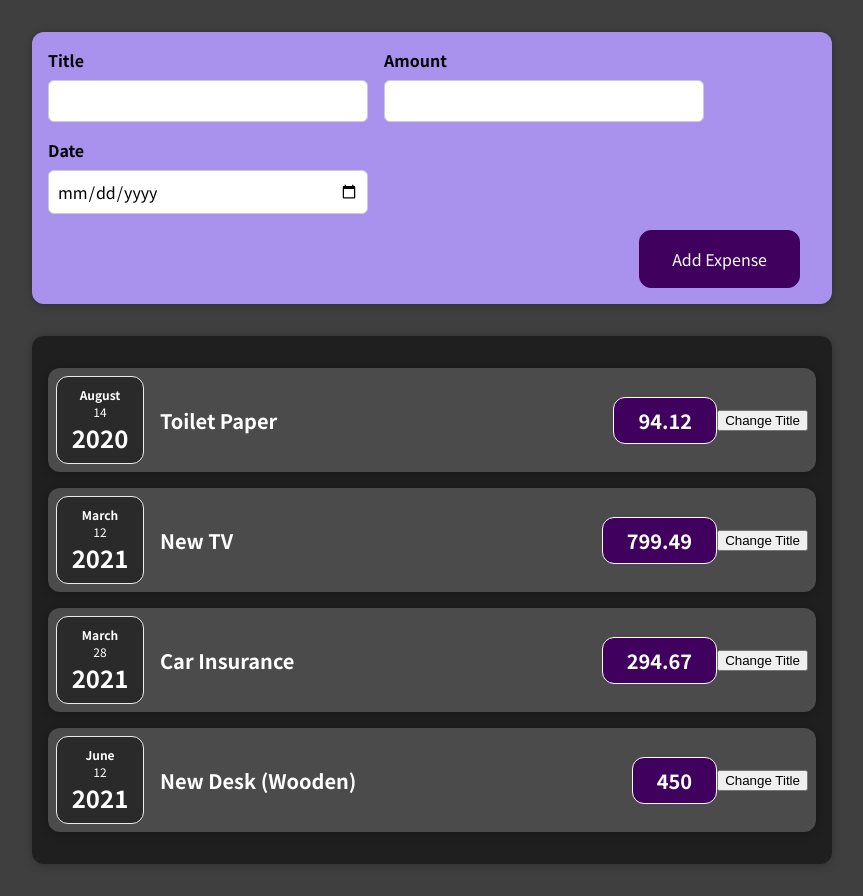
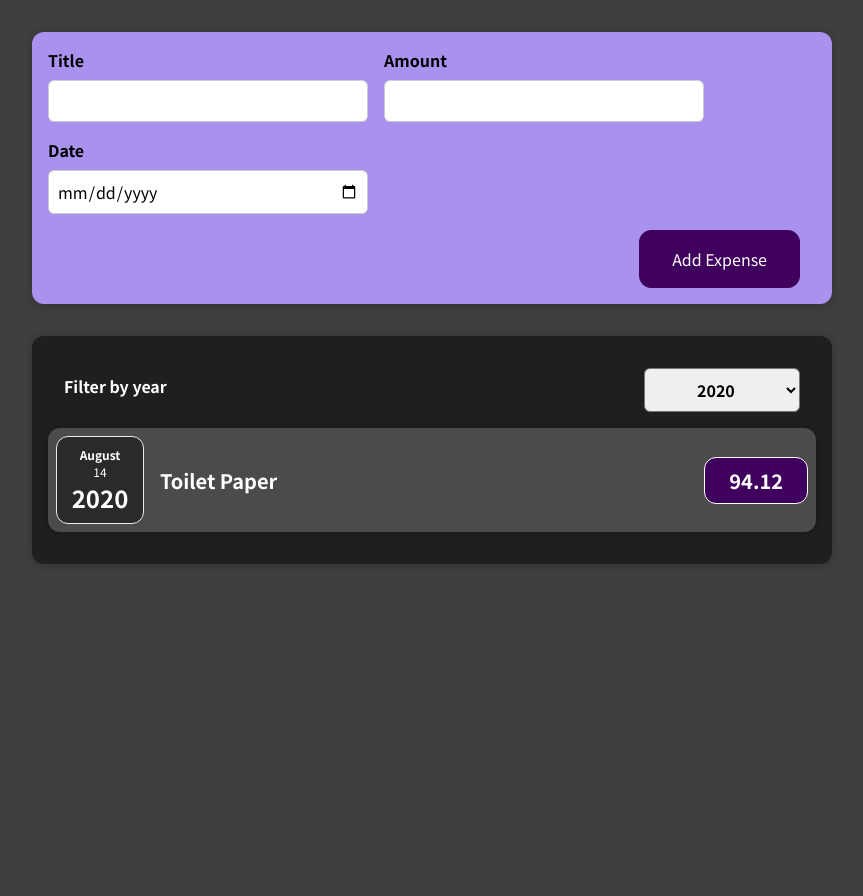
Before and after one commit to devgirlpro/React-Max-Ud, a React (Create React App) app: page / in a window 1280 px wide. Shown: the whole page, without its empty margins (208-1071 px from the left). After the commit the page ends 800 px from the top, so only its background shows below. Built offline with nearby package versions, Linux system fonts and the light colour scheme.

Commit message:
filtered expense by the year and render it conditionally

```diff
--- a/src/App.js
+++ b/src/App.js
@@ -1,9 +1,8 @@
-import React from "react";
+import React, { useState } from "react";
 import Expenses from "./components/Expenses/Expenses";
 import NewExpense from "./components/NewExpense/NewExpense";
 
-const  App = () => {
-    const expenses = [
+const DUMMY_EXPENSES = [
     {
         id: "e1",
         title: "Toilet Paper",
@@ -30,16 +29,22 @@ const  App = () => {
     },
 ];
 
+const App = () => {
+   const [expenses, setExpenses] = useState(DUMMY_EXPENSES)
+
     const addExpenseHandler = (expense) => {
-        console.log('In App.js')
-        console.log(expense)
-    }
+        setExpenses(preExpenses => {
+            return [expense, ...preExpenses]
+        })
+        console.log("In App.js");
+        console.log(expense);
+    };
     return (
         <div>
-            <NewExpense onAddExpense={addExpenseHandler}/>
+            <NewExpense onAddExpense={addExpenseHandler} />
             <Expenses items={expenses} />
         </div>
     );
-}
+};
 
 export default App;
--- a/src/components/Expenses/ExpenseItem.jsx
+++ b/src/components/Expenses/ExpenseItem.jsx
@@ -2,27 +2,18 @@ import React from "react";
 import ExpenseDate from "./ExpenseDate";
 import "./ExpenseItem.css";
 import Card from "../UI/Card";
-import { useState } from "react";
 
-const  ExpenseItem = (props) => {
-    const [title, setTitle] = useState(props.title);
-
-    const ckickhandler = () => {
-        console.log(title);
-        setTitle("UPDATE!");
-    };
-
+const ExpenseItem = (props) => {
     return (
         <Card className="expense-item">
             <ExpenseDate date={props.date} />
 
             <div className="expense-item__description">
-                <h2>{title}</h2>
+                <h2>{props.title}</h2>
                 <div className="expense-item__price">{props.amount}</div>
             </div>
-            <button onClick={ckickhandler}>Change Title</button>
         </Card>
     );
-}
+};
 
 export default ExpenseItem;
--- a/src/components/Expenses/Expenses.jsx
+++ b/src/components/Expenses/Expenses.jsx
@@ -1,33 +1,68 @@
-import React from "react";
+import React, { useState } from "react";
 import ExpenseItem from "./ExpenseItem";
 import "./Expenses.css";
 import Card from "../UI/Card";
+import ExpensesFilter from "./ExpensesFilter";
 
 const Expenses = (props) => {
+    const [filteredYear, setFilteredYear] = useState("2020");
+
+    const filterChangeHandler = (selectedYear) => {
+        console.log("Expenses.js =>", selectedYear);
+        setFilteredYear(selectedYear);
+    };
+    const filteredExpenses = props.items.filter((item) => {
+        return item.date.getFullYear().toString() === filteredYear;
+    });
+
+    let expenseContent = <h2>No Expense Found!</h2>;
+    if (filteredExpenses.length > 0) {
+        expenseContent = filteredExpenses.map((item) => (
+            <ExpenseItem
+                key={item.id}
+                title={item.title}
+                amount={item.amount}
+                date={item.date}
+            />
+        ));
+    }
+
     return (
-        <Card className="expenses">
-            <ExpenseItem
-                title={props.items[0].title}
-                amount={props.items[0].amount}
-                date={props.items[0].date}
-            />
-            <ExpenseItem
-                title={props.items[1].title}
-                amount={props.items[1].amount}
-                date={props.items[1].date}
-            />
-            <ExpenseItem
-                title={props.items[2].title}
-                amount={props.items[2].amount}
-                date={props.items[2].date}
-            />
-            <ExpenseItem
-                title={props.items[3].title}
-                amount={props.items[3].amount}
-                date={props.items[3].date}
-            />
-        </Card>
+        <div>
+            <Card className="expenses">
+                <ExpensesFilter
+                    selected={filteredYear}
+                    onchangeFilter={filterChangeHandler}
+                />
+
+                {expenseContent}
+
+                {/*    {filteredExpenses.length === 0 && <h2>No Expense Found!</h2>}
+                {filteredExpenses.length > 0 &&
+                    filteredExpenses.map((item) => (
+                        <ExpenseItem
+                            key={item.id}
+                            title={item.title}
+                            amount={item.amount}
+                            date={item.date}
+                        />
+                    ))} */}
+
+                {/*    {filteredExpenses.length === 0 ? (
+                    <h2>No Expense Found!</h2>
+                ) : (
+                    filteredExpenses.map((item) => (
+                        <ExpenseItem
+                            key={item.id}
+                            title={item.title}
+                            amount={item.amount}
+                            date={item.date}
+                        />
+                    ))
+                )} */}
+            </Card>
+        </div>
     );
-}
+};
 
 export default Expenses;
--- /dev/null
+++ b/src/components/Expenses/ExpensesFilter.css
@@ -0,0 +1,24 @@
+.expenses-filter {
+    color: white;
+    padding: 0 1rem;
+}
+
+.expenses-filter__control {
+    display: flex;
+    width: 100%;
+    align-items: center;
+    justify-content: space-between;
+    margin: 1rem 0;
+}
+
+.expenses-filter label {
+    font-weight: bold;
+    margin-bottom: 0.5rem;
+}
+
+.expenses-filter select {
+    font: inherit;
+    padding: 0.5rem 3rem;
+    font-weight: bold;
+    border-radius: 6px;
+}
--- /dev/null
+++ b/src/components/Expenses/ExpensesFilter.jsx
@@ -0,0 +1,24 @@
+import React from "react";
+import "./ExpensesFilter.css";
+
+const ExpensesFilter = (props) => {
+    const dropdownChangeHandler = (e) => {
+        props.onchangeFilter(e.target.value);
+    };
+
+    return (
+        <div className="expenses-filter">
+            <div className="expenses-filter__control">
+                <label>Filter by year</label>
+                <select value={props.selected} onChange={dropdownChangeHandler}>
+                    <option value="2022">2022</option>
+                    <option value="2021">2021</option>
+                    <option value="2020">2020</option>
+                    <option value="2019">2019</option>
+                </select>
+            </div>
+        </div>
+    );
+};
+
+export default ExpensesFilter;
```
Lines whose indentation alone changed are shown as unchanged.
